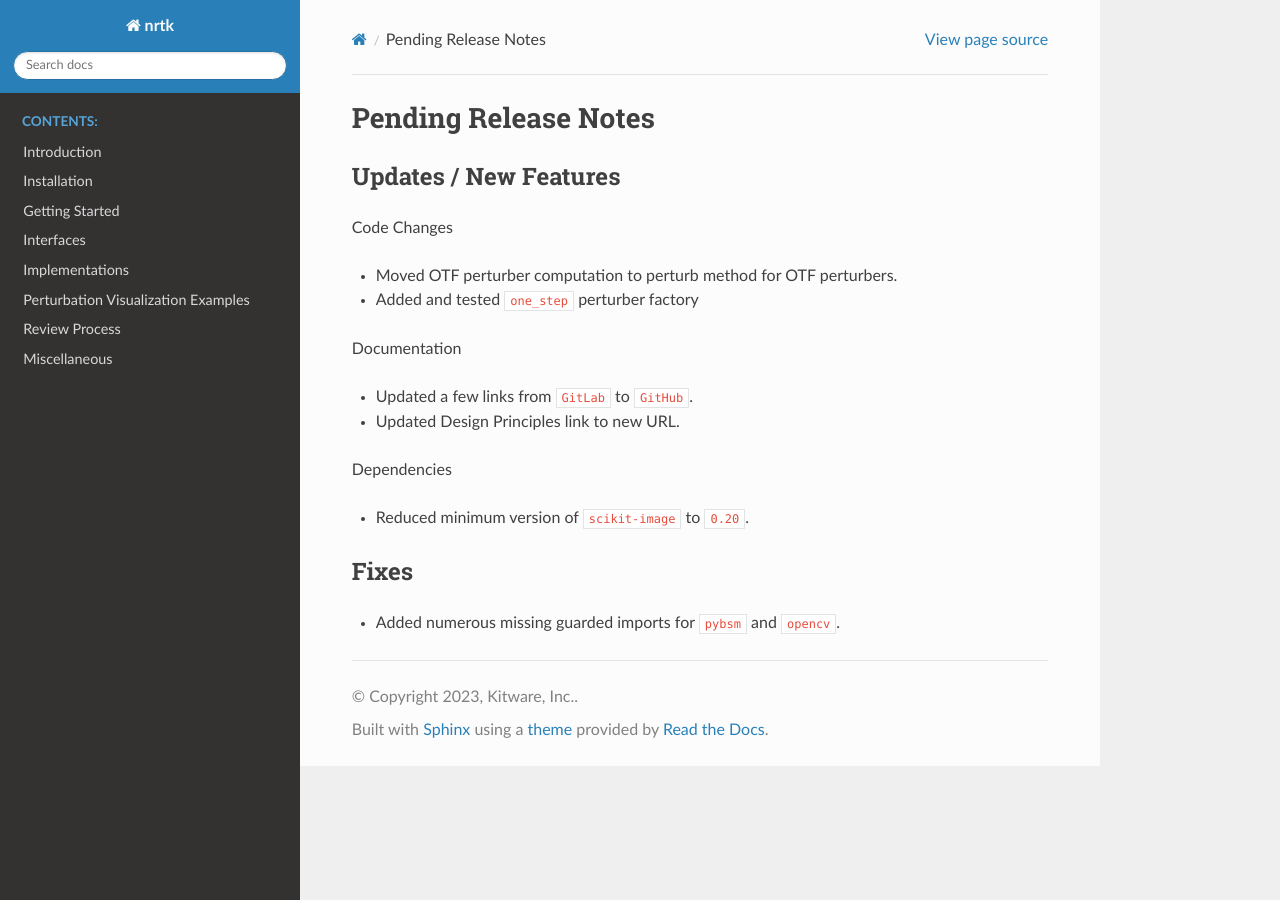
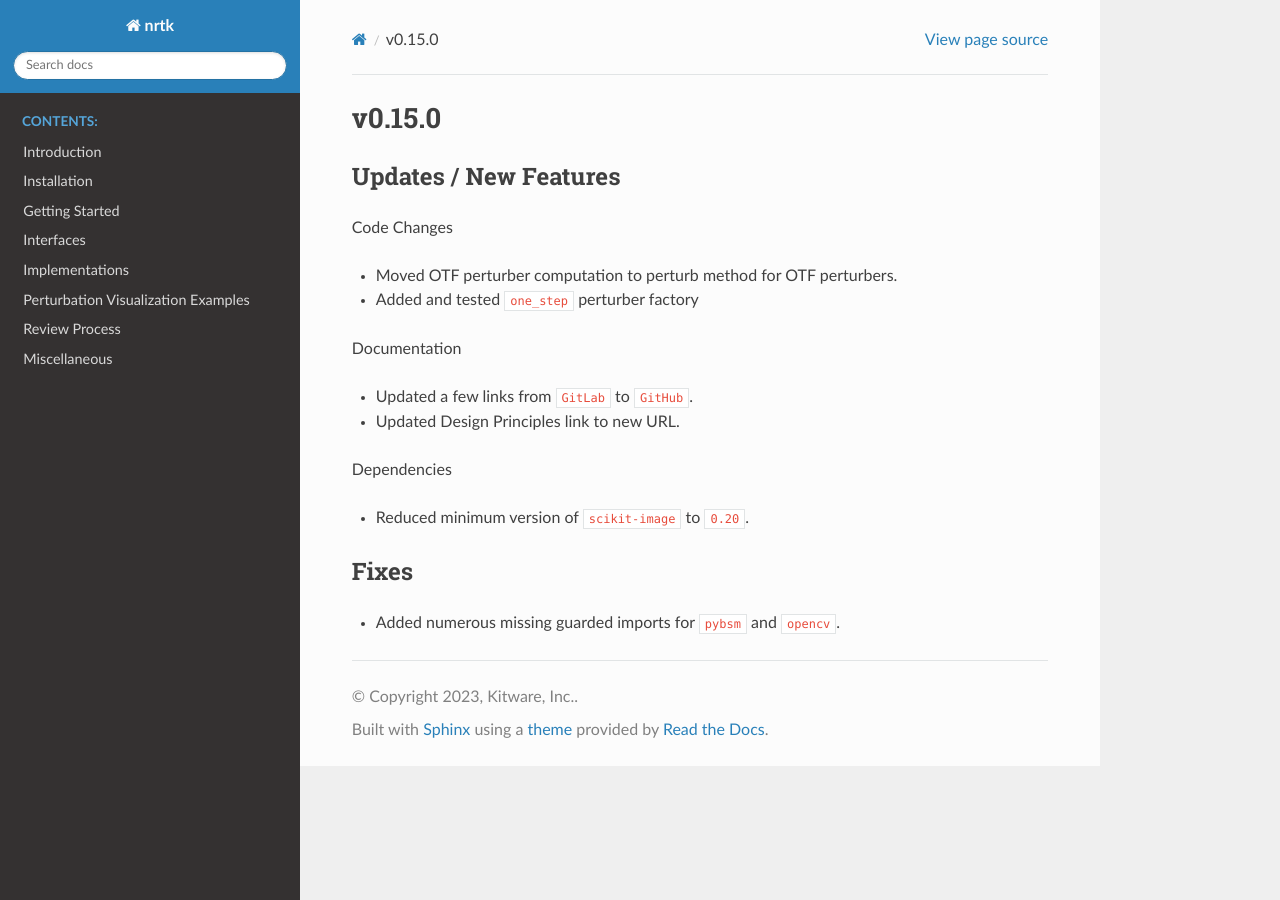
Before and after one commit to Kitware/nrtk, a Sphinx documentation site: the page built from docs/release_notes/v0.15.0.rst, in a window 1280 px wide. Built offline with Sphinx 7.4.7 and the Read the Docs theme 3.1.0, drawn with Linux system fonts in a browser that asks for light colours; pages that are not in the unit, such as notebooks, are missing from menus; the version number is read from the project's files by our own code.

Commit message:
Update version number to 0.15.0

```diff
--- a/docs/release_notes.rst
+++ b/docs/release_notes.rst
@@ -27,3 +27,4 @@ Release Notes
    release_notes/v0.12.0
    release_notes/v0.13.0
    release_notes/v0.14.0
+   release_notes/v0.15.0
--- a/docs/release_notes/pending_release.rst
+++ b/docs/release_notes/v0.15.0.rst
@@ -1,5 +1,5 @@
-Pending Release Notes
-=====================
+v0.15.0
+=======
 
 Updates / New Features
 ----------------------
--- a/pyproject.toml
+++ b/pyproject.toml
@@ -27,7 +27,7 @@ classifiers = [
 # package-specific meta, don't put this in "generated package-meta"
 authors = ["Kitware, Inc. <nrtk@kitware.com>"]
 license = "Apache-2.0"
-version = "0.14.0"
+version = "0.15.0"
 description = "An open source toolkit for evaluating the natural robustness of computer vision algorithms."
 
 [tool.poetry.dependencies]
```
